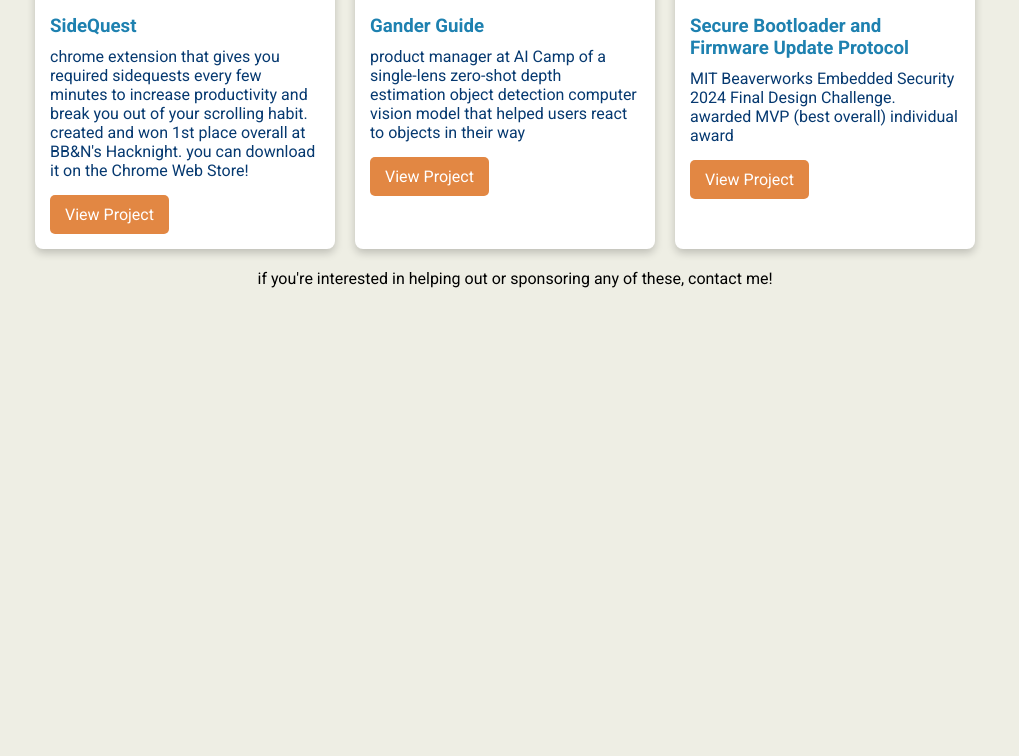
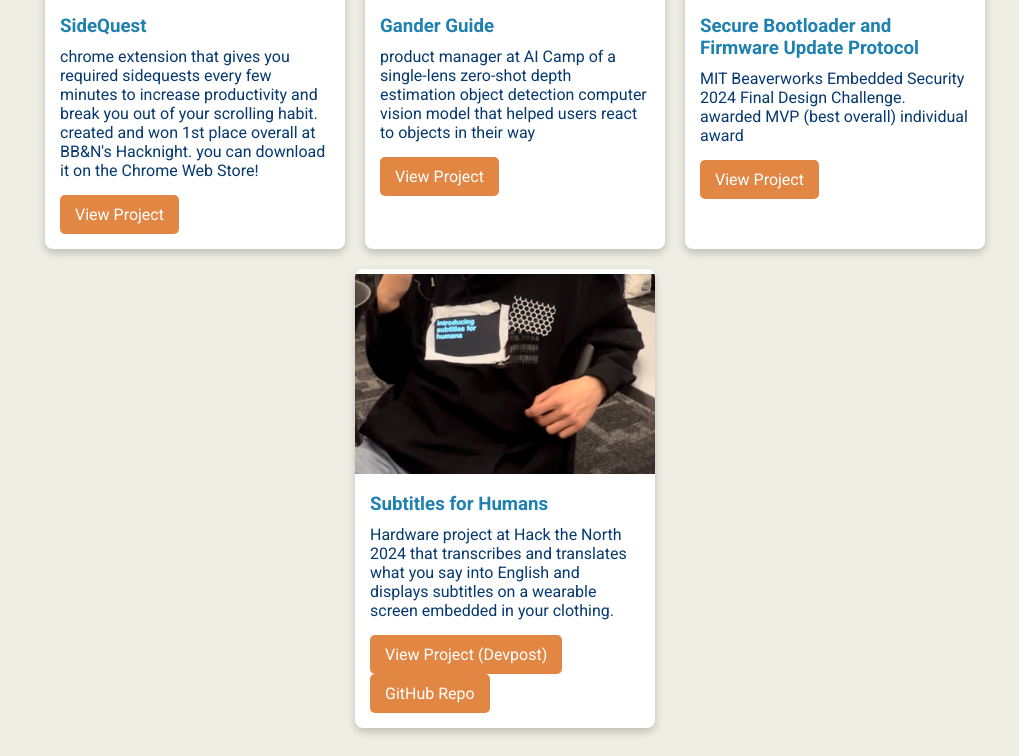
Before and after one commit to swan-07/swan-07.github.io, a Jekyll site: the page built from projects.html, in a window 1280 px wide and 900 px high, scrolled down 685 px, cut to the strip 144-900 px from the top of the window. Shown: the whole strip, without its empty margins (125-1144 px from the left). Built offline with Jekyll 4.4.1, drawn with Linux system fonts in a browser that asks for light colours; before the commit the page ends 1161 px from its top, so only the background shows below that.

Commit message:
hack the north

```diff
--- a/art.html
+++ b/art.html
@@ -58,7 +58,7 @@
         <div class="gallery-item-info">
             <p>Reflection</p>
             <p>2024</p>
-            <p>A cat looking in a a group of mirrors. This is actually someone's Optics setup for Science Olympiad. It was interesting to try etching for the first time, but it was super time consuming and difficult. I covered a wood panel with a layer of plaster and black ink, and scraped off plaster with needles to make this effect.</p>
+            <p>A cat looking in a group of mirrors. This is actually someone's Optics setup for Science Olympiad. It was interesting to try etching for the first time, but it was super time consuming and difficult. I covered a wood panel with a layer of plaster and black ink, and scraped off plaster with needles to make this effect.</p>
         </div>
     </div>
 
--- a/projects.html
+++ b/projects.html
@@ -57,6 +57,16 @@
         </div>
       </div>
 
+      <div class="card">
+        <img src="assets/images/projects/subtitlesforhumans.jpg" alt="Subtitles for Humans" class="card-image">
+        <div class="card-content">
+          <h3 class="card-title">Subtitles for Humans</h3>
+          <p class="card-description">Hardware project at Hack the North 2024 that transcribes and translates what you say into English and displays subtitles on a wearable screen embedded in your clothing.</p>
+          <a href="https://devpost.com/software/project-tee" class="card-link">View Project (Devpost)</a>
+          <a href="https://github.com/Project-Tee/Project-Tee/tree/main" class="card-link">GitHub Repo</a>
+        </div>
+      </div>
+
     <br></br>
-    <p class="sticky-bottom">if you're interested in helping out or sponsoring any of these, contact me!</p>
+    <!-- <p class="sticky-bottom">if you're interested in helping out or sponsoring any of these, contact me!</p> -->
   </div>
```
Also changed, not shown: other parts of art.html (+1 -1 lines), _posts/2024-09-17-Hack the North.md (added, +41 -0 lines), assets/images/beginning.png (added), assets/images/end.png (added), assets/images/projects/subtitlesforhumans.jpg (added).
